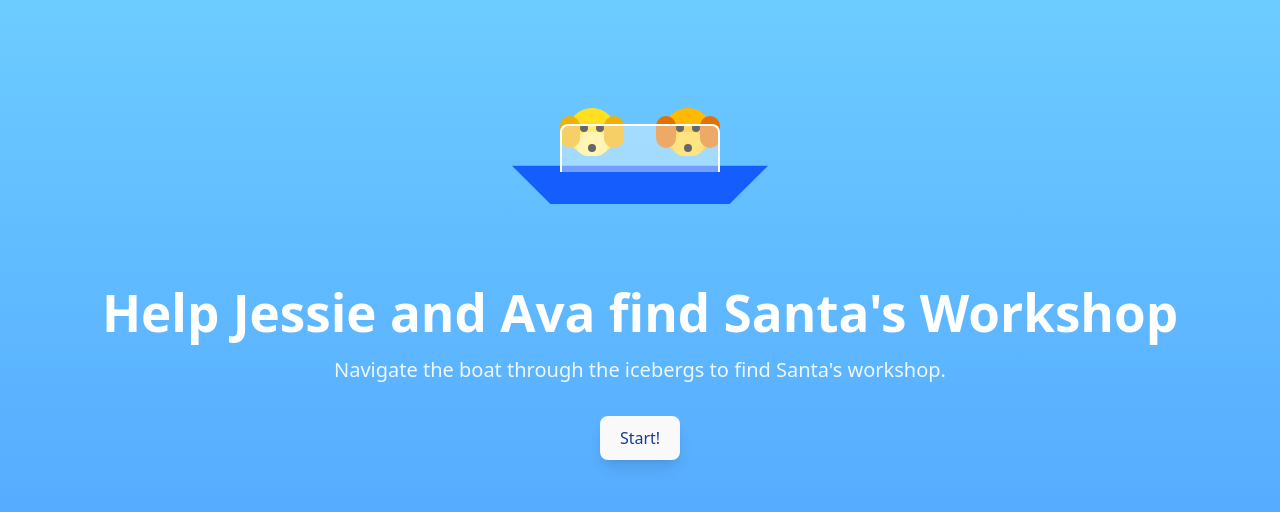
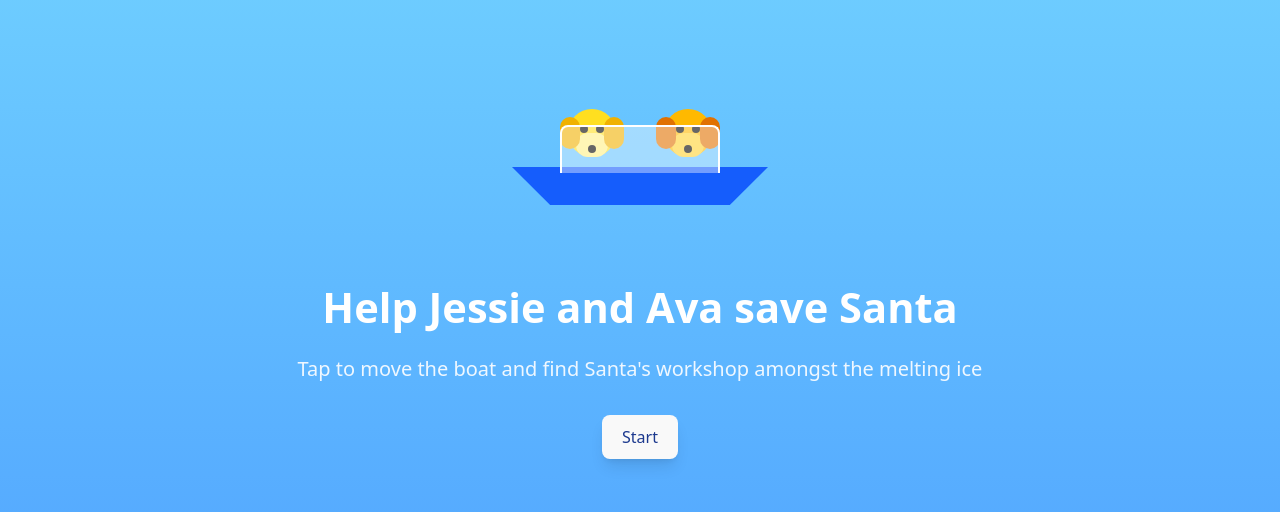
Before and after one commit to andrew-craig/xmas-game-2025, a React (Vite) app: page / in a window 1280 px wide. Shown: the part 140-652 px from the top of the page. Built offline with nearby package versions, Linux system fonts and the light colour scheme.

Commit message:
update boat

```diff
--- a/src/components/Boat.tsx
+++ b/src/components/Boat.tsx
@@ -15,31 +15,11 @@ export const Boat: React.FC<BoatProps> = ({ boat }) => {
         transform: `translate(-50%, -50%) rotate(${boat.rotation}deg)`,
       }}
     >
-      {/* Blue speed boat - triangle shape pointing up */}
-      <div className="relative w-12 h-16">
-        {/* Main boat body - triangle */}
-        <div
-          className="absolute inset-0 bg-gradient-to-b from-blue-400 to-blue-600"
-          style={{
-            clipPath: 'polygon(50% 0%, 100% 100%, 0% 100%)',
-          }}
-        ></div>
-
-        {/* Boat sides for 3D effect */}
-        <div
-          className="absolute inset-0 bg-blue-500 opacity-50"
-          style={{
-            clipPath: 'polygon(50% 0%, 80% 90%, 20% 90%)',
-          }}
-        ></div>
-
-        {/* White wake/foam at back */}
-        <div className="absolute -bottom-2 left-1/2 -translate-x-1/2 w-8 h-3 bg-white rounded-full opacity-70"></div>
-        <div className="absolute -bottom-4 left-1/2 -translate-x-1/2 w-6 h-2 bg-white rounded-full opacity-50"></div>
-
-        {/* Cockpit window */}
-        <div className="absolute top-3 left-1/2 -translate-x-1/2 w-4 h-4 bg-sky-200 bg-opacity-60 rounded-sm"></div>
-      </div>
+      <img
+        src="/assets/boat.svg"
+        alt="Boat"
+        className="w-11 h-[42.5px]"
+      />
     </div>
   );
 };
--- a/src/components/Game.tsx
+++ b/src/components/Game.tsx
@@ -188,7 +188,7 @@ export const Game: React.FC = () => {
             </p>
             <button
               onClick={() => window.location.reload()}
-              className="bg-red-600 text-white px-6 py-3 rounded-lg font-semibold hover:bg-red-700 transition-colors"
+              className="bg-red-600 hover:bg-red-700 text-blue-900 font-bold text-xl px-8 py-4 rounded-lg shadow-lg transition-all hover:scale-105 active:scale-95"
             >
               Play Again
             </button>
--- a/src/components/LoadingScreen.tsx
+++ b/src/components/LoadingScreen.tsx
@@ -52,14 +52,14 @@ export const LoadingScreen: React.FC<LoadingScreenProps> = ({ onStart }) => {
 
         </div>
 
-        <h1 className="text-4xl font-bold text-white mb-4">Help Jessie and Ava find Santa's Workshop</h1>
-        <p className="text-xl text-white opacity-90 mb-8">Navigate the boat through the icebergs to find Santa's workshop.</p>
+        <h1 className="text-2xl font-bold text-white mb-6">Help Jessie and Ava save Santa</h1>
+        <p className="text-xl text-white opacity-90 mb-8">Tap to move the boat and find Santa's workshop amongst the melting ice</p>
 
         <button
           onClick={onStart}
           className="bg-red-600 hover:bg-red-700 text-blue-900 font-bold text-xl px-8 py-4 rounded-lg shadow-lg transition-all hover:scale-105 active:scale-95"
         >
-          Start!
+          Start
         </button>
       </div>
     </div>
--- a/src/index.css
+++ b/src/index.css
@@ -5,9 +5,9 @@
   line-height: 1.5;
   font-weight: 400;
 
-  color-scheme: light dark;
-  color: rgba(255, 255, 255, 0.87);
-  background-color: #242424;
+  color-scheme: light;
+  color: #213547;
+  background-color: #ffffff;
 
   font-synthesis: none;
   text-rendering: optimizeLegibility;
@@ -17,11 +17,11 @@
 
 a {
   font-weight: 500;
-  color: #646cff;
+  color: #747bff;
   text-decoration: inherit;
 }
 a:hover {
-  color: #535bf2;
+  color: #747bff;
 }
 
 body {
@@ -53,7 +53,7 @@ html {
 }
 
 h1 {
-  font-size: 3.2em;
+  font-size: 2.6em;
   line-height: 1.1;
 }
 
@@ -64,7 +64,7 @@ button {
   font-size: 1em;
   font-weight: 500;
   font-family: inherit;
-  background-color: #1a1a1a;
+  background-color: #f9f9f9;
   cursor: pointer;
   transition: border-color 0.25s;
 }
@@ -75,16 +75,3 @@ button:focus,
 button:focus-visible {
   outline: 4px auto -webkit-focus-ring-color;
 }
-
-@media (prefers-color-scheme: light) {
-  :root {
-    color: #213547;
-    background-color: #ffffff;
-  }
-  a:hover {
-    color: #747bff;
-  }
-  button {
-    background-color: #f9f9f9;
-  }
-}
```
Also changed, not shown: public/assets/boat.svg (added).
